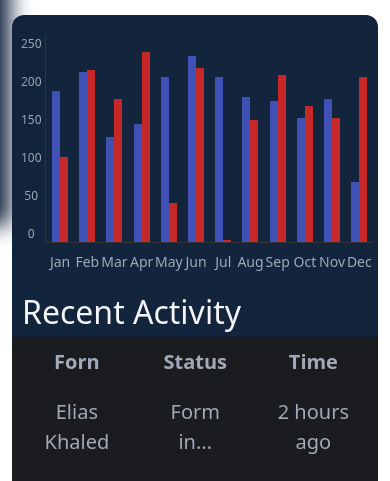
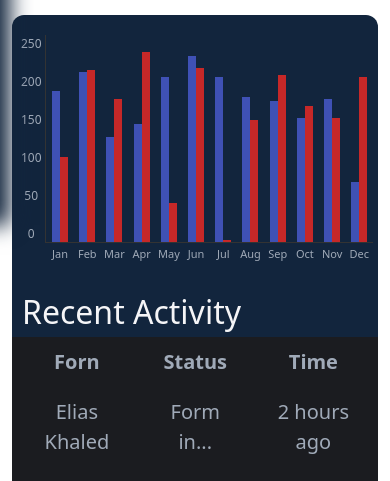
Before and after one commit to eliasAbo-omar/dash-bord, a website built with Vite: page index.html in a window 390 px wide. Shown: the part 619-1100 px from the top of the page. Built offline with nearby package versions, Linux system fonts and the light colour scheme; files whose address does not match are found by name.

Commit message:
finish Dash Bord

```diff
--- a/css/style.css
+++ b/css/style.css
@@ -495,4 +495,9 @@ tr:last-child {
   .chart-card.two {
     border: none;
   }
+
+  .chart-card .chart .month {
+    font-size: 11px;
+    bottom: -20px;
+  }
 }
```
